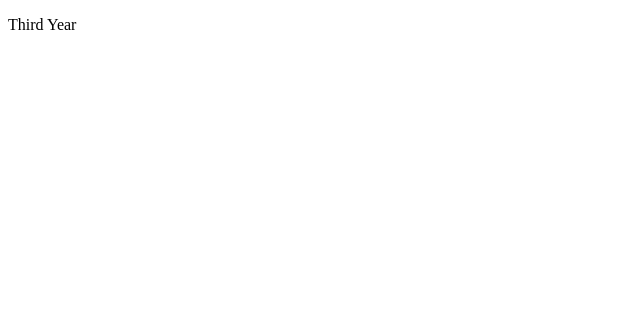
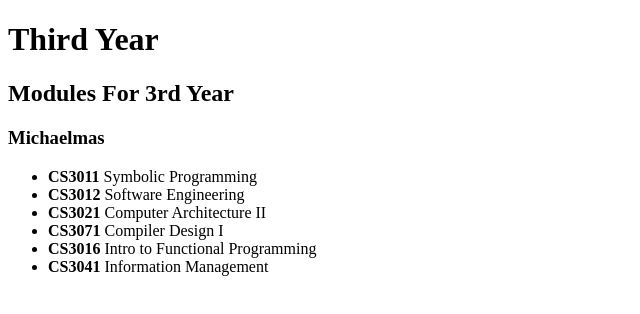
Before and after one commit to ConalCosgrove/conalcosgrove.github.io, a plain HTML site: page college/thirdyear.html in a window 1280 px wide. Shown: the whole page, without its empty margins (0-640 px from the left). Drawn offline with Linux system fonts and the light colour scheme.

Commit message:
Updated third year page with first semester modules

```diff
--- a/college/thirdyear.html
+++ b/college/thirdyear.html
@@ -5,6 +5,19 @@
     <title>Conal Cosgrove</title>
   </head>
   <body>
-    <p>Third Year</p>
+    <h1>Third Year</h1>
+
+    <h2>Modules For 3rd Year</h2>
+
+    <h3>Michaelmas</h3>
+    <ul>
+    	<li><b>CS3011</b> Symbolic Programming</li>
+    	<li><b>CS3012</b> Software Engineering</li>
+    	<li><b>CS3021</b> Computer Architecture II</li>
+    	<li><b>CS3071</b> Compiler Design I</li>
+    	<li><b>CS3016</b> Intro to Functional Programming</li>
+    	<li><b>CS3041</b> Information Management</li>
+    </ul>
+
   </body>
 </html>
```
